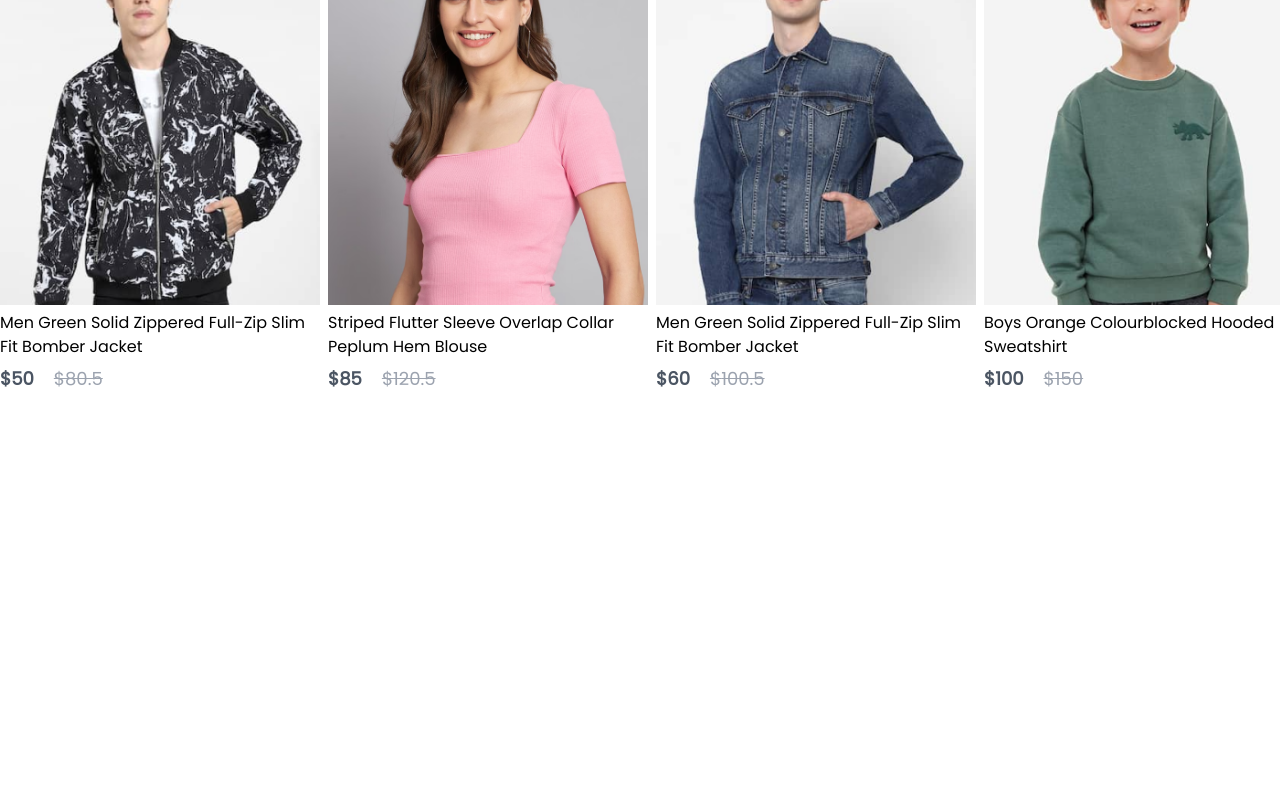
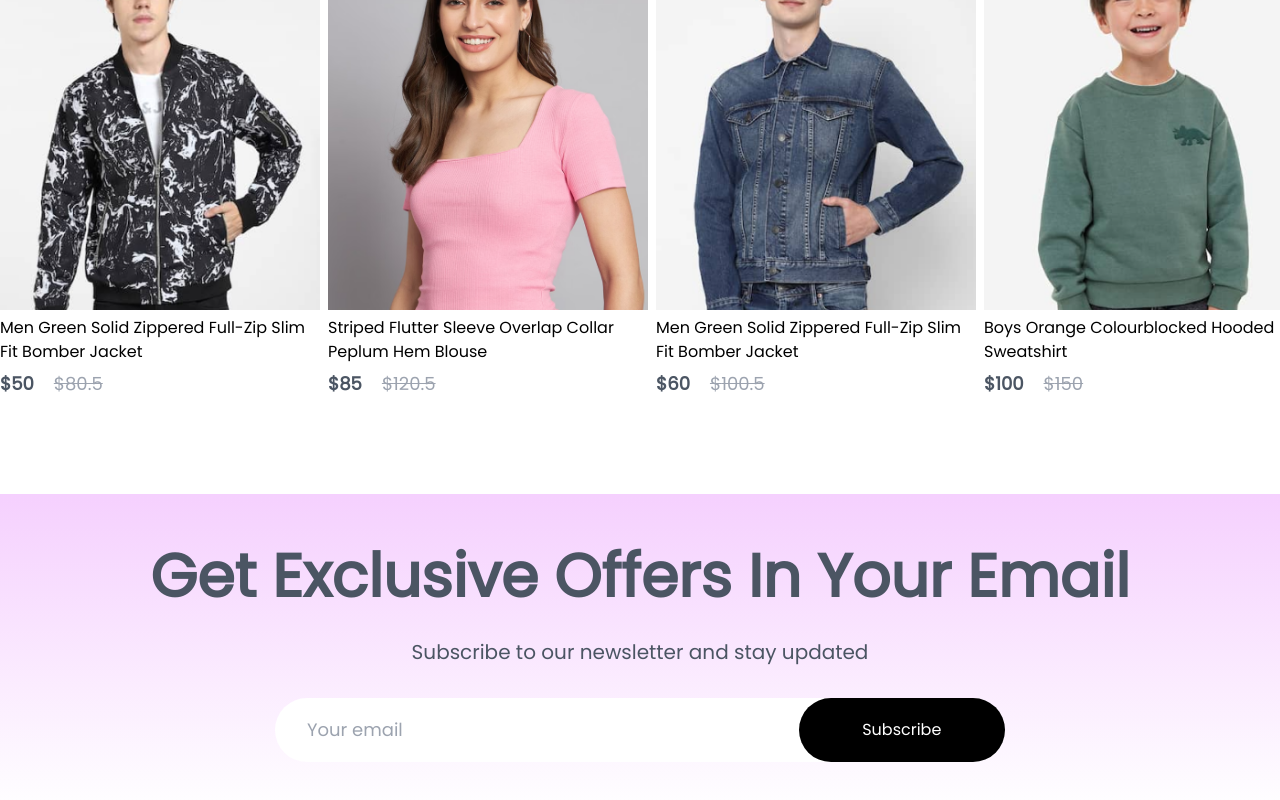
Before and after one commit to sarah4594/react-practice, a React (Vite) app: page / in a window 1280 px wide. Shown: the part 2953-3753 px from the top of the page. Before the commit the page ends 3346 px from the top, so only its background shows below. Built offline with nearby package versions, Linux system fonts and the light colour scheme.

Commit message:
Newsletter and style

```diff
--- a/src/Components/NewCollections.tsx
+++ b/src/Components/NewCollections.tsx
@@ -4,7 +4,7 @@ import Item from "./Item";
 
 const NewCollections = () => {
 	return (
-		<div className="new-collections flex flex-col items-center gap-2.5 h-[90vh]">
+		<div className="new-collections flex flex-col items-center gap-2.5 mb-24">
 			<h1 className="uppercase text-gray-800 text-5xl font-semibold ">
 				new-collections in womens
 			</h1>
--- /dev/null
+++ b/src/Components/Newsletter.tsx
@@ -0,0 +1,26 @@
+import React from "react";
+
+const Newsletter = () => {
+	return (
+		<div className="newsletter width-[65%] h-[40vh] flex flex-col items-center justify-center m-auto py-0 px-36 mb-40 bg-gradient-to-t from-white to-fuchsia-200 gap-8">
+			<h1 className="text-gray-600 text-6xl font-semibold">
+				Get Exclusive Offers In Your Email
+			</h1>
+			<p className="text-gray-600 text-xl">
+				Subscribe to our newsletter and stay updated
+			</p>
+			<div className="flex items-center justify-between bg-white w-[730px] h-16 rounded-full bourder border-1 border-white">
+				<input
+					type="email"
+					placeholder="Your email"
+					className="w-[500px] ml-8 border-none outline-none text-gray-600 text-lg"
+				/>
+				<button className="w-[210px] h-16 rounded-full bg-black text-white cursor-ponter">
+					Subscribe
+				</button>
+			</div>
+		</div>
+	);
+};
+
+export default Newsletter;
--- a/src/Pages/Shop.tsx
+++ b/src/Pages/Shop.tsx
@@ -3,6 +3,7 @@ import Hero from "../Components/Hero";
 import Popular from "../Components/Popular";
 import Offers from "../Components/Offers";
 import NewCollections from "../Components/NewCollections";
+import Newsletter from "../Components/Newsletter";
 
 const Shop = () => {
 	return (
@@ -11,6 +12,7 @@ const Shop = () => {
 			<Popular />
 			<Offers />
 			<NewCollections />
+			<Newsletter />
 		</div>
 	);
 };
```
